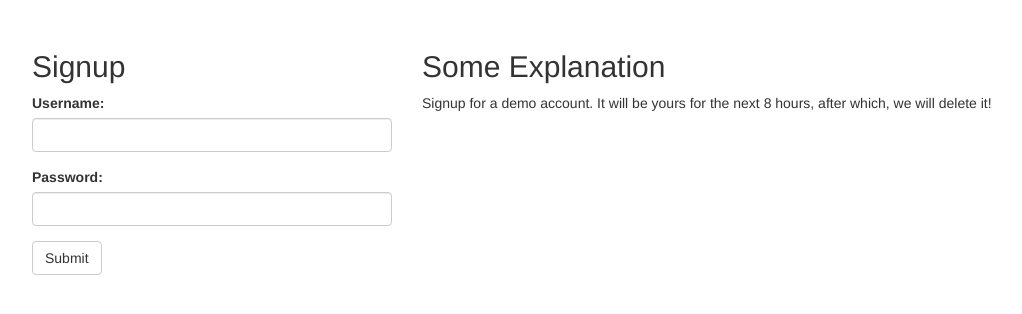
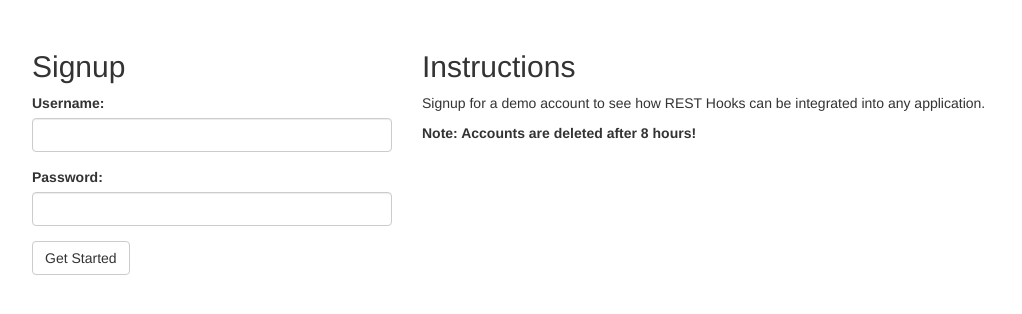
Before and after one commit to zapier/resthookdemo, a Django app: page /signup/ in a window 1280 px wide. Shown: the part 82-396 px from the top of the page, without its empty margins (38-1060 px from the left). Run offline with Django 3.2, Linux system fonts and the light colour scheme; parts of the project's set-up code (start-up, migrations or seed data) failed here and were passed over.

Commit message:
Polish up sidebar for login and signup

```diff
--- a/resthookdemo/templates/login.html
+++ b/resthookdemo/templates/login.html
@@ -12,11 +12,11 @@
         {{ field }}
         </div>
       {% endfor %}
-      <button type="submit" class="btn btn-default">Submit</button>
+      <button type="submit" class="btn btn-default">Login</button>
       </form>
     </div>
     <div class="col-md-8">
-      <h2>Some Explanation</h2>
+      <h2>Import Note</h2>
       <p>If you have trouble logging in, chances are the account was deleted. Please <a href="{% url "signup" %}">signup</a> again.</p>
     </div>
   </div>
--- a/resthookdemo/templates/signup.html
+++ b/resthookdemo/templates/signup.html
@@ -12,12 +12,13 @@
         {{ field }}
         </div>
       {% endfor %}
-      <button type="submit" class="btn btn-default">Submit</button>
+      <button type="submit" class="btn btn-default">Get Started</button>
       </form>
     </div>
     <div class="col-md-8">
-      <h2>Some Explanation</h2>
-      <p>Signup for a demo account. It will be yours for the next 8 hours, after which, we will delete it!</p>
+      <h2>Instructions</h2>
+      <p>Signup for a demo account to see how REST Hooks can be integrated into any application.</p>
+      <p><strong>Note: Accounts are deleted after 8 hours!</strong</p>
     </div>
   </div>
 {% endblock content %}
```
